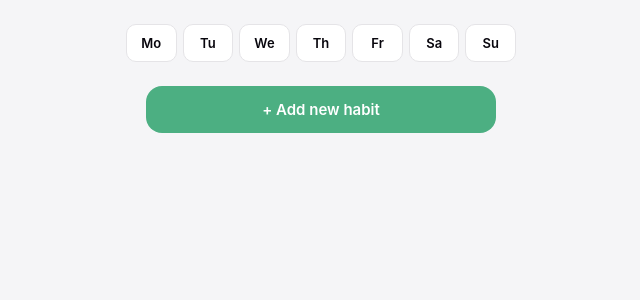
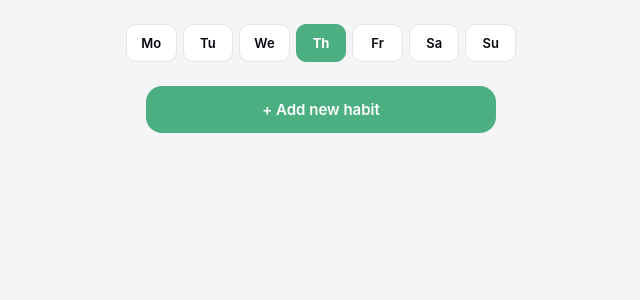
Before and after one commit to alexeychern0v/BestOfMe, a React (Vite) app: page / in a window 1280 px wide. Shown: the top 300 px of the page, without its empty margins (319-959 px from the left). Built offline with nearby package versions, Linux system fonts and the light colour scheme.

Commit message:
Pick current day while opening app

```diff
--- a/src/pages/Dashboard.jsx
+++ b/src/pages/Dashboard.jsx
@@ -3,11 +3,13 @@ import { useState } from 'react'
 
 import HabitsList from '../components/HabitsList'
 
-const days = ['Monday', 'Tuesday', 'Wednesday', 'Thursday', 'Friday', 'Saturday', 'Sunday']
+const daysWeek = ['Monday', 'Tuesday', 'Wednesday', 'Thursday', 'Friday', 'Saturday', 'Sunday']
+const today = daysWeek[new Date().getDay()]
+
 
 export default function Dashboard({ habits, onDelete, onToggle, setEditHabit }) {
   const navigate = useNavigate()
-  const [selectedDay, setSelectedDay] = useState('Daily')
+  const [selectedDay, setSelectedDay] = useState(today)
   const dayFilteredHabits = habits.filter(habit => {
     if (habit.day === 'Daily') return true;
     return habit.day === selectedDay
@@ -15,7 +17,7 @@ export default function Dashboard({ habits, onDelete, onToggle, setEditHabit })
   return (
     <div className='dashboard'>
        <div className='week-strip'>
-        {days.map(day => (
+        {daysWeek.map(day => (
           <button
             key={day}
             onClick={() => setSelectedDay(day)}
```
